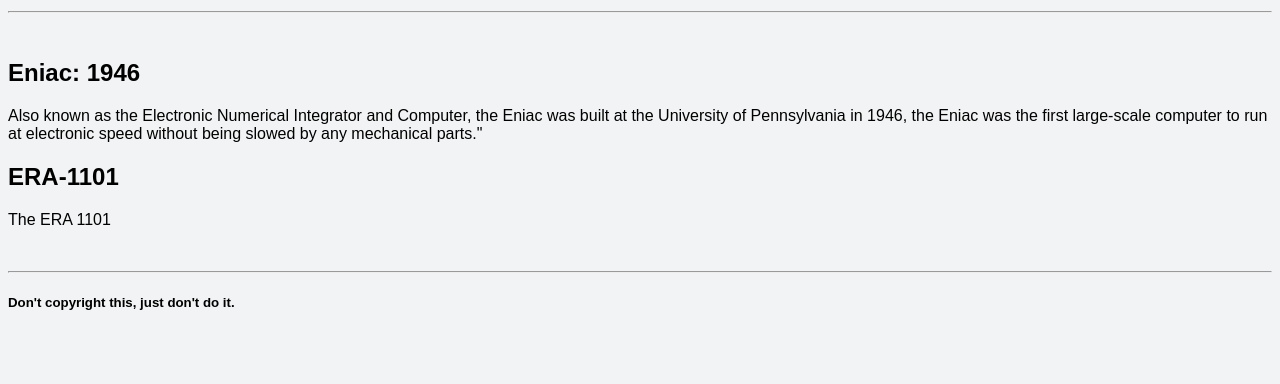
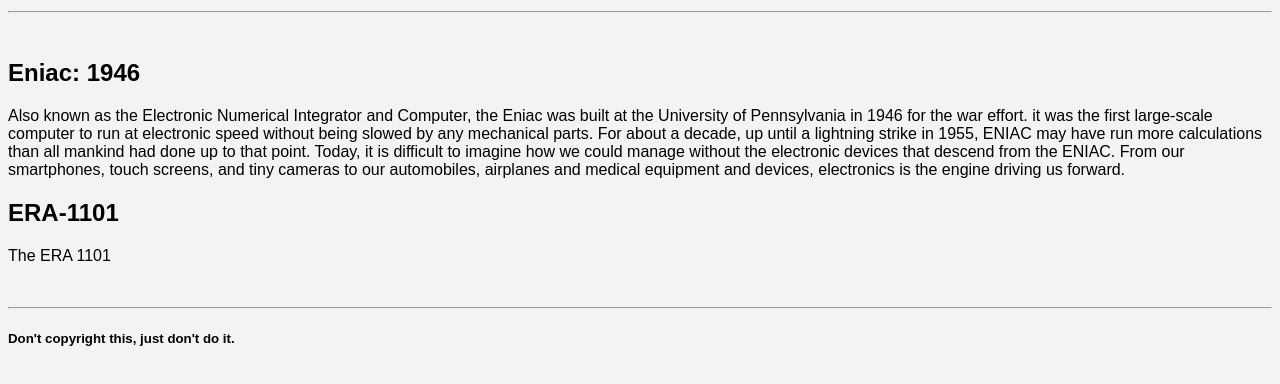
Before and after one commit to Cassidygd/Milestones-Website1, a plain HTML site: page index.html in a window 1280 px wide. Shown: the part 108-492 px from the top of the page. Drawn offline with Linux system fonts and the light colour scheme.

Commit message:
Update index.html

```diff
--- a/index.html
+++ b/index.html
@@ -10,14 +10,21 @@
 </head>
 
 <body>
-  <h1>Key Developments in Tech History</h1>
-  <hr>
-  <br>
+  <div class="key">
+    <h1>Key Developments in Tech History</h1>
+    <hr>
+    <br>
+  </div>
   <div class="Eniac">
     <h2> Eniac: 1946 </h2>
     <p> Also known as the Electronic Numerical Integrator and Computer, the Eniac was
-      built at the University of Pennsylvania in 1946, the Eniac was the first large-scale
-      computer to run at electronic speed without being slowed by any mechanical parts."</p>
+      built at the University of Pennsylvania in 1946 for the war effort. it was the first large-scale
+      computer to run at electronic speed without being slowed by any mechanical parts. For about
+      a decade, up until a lightning strike in 1955, ENIAC may have run more calculations than all
+      mankind had done up to that point. Today, it is difficult to imagine how we could manage without
+      the electronic devices that descend from the ENIAC. From our smartphones, touch screens,
+      and tiny cameras to our automobiles, airplanes and medical equipment and devices,
+      electronics is the engine driving us forward.</p>
   </div>
   <div class="ERA-1101">
     <h2> ERA-1101 </h2>
```
